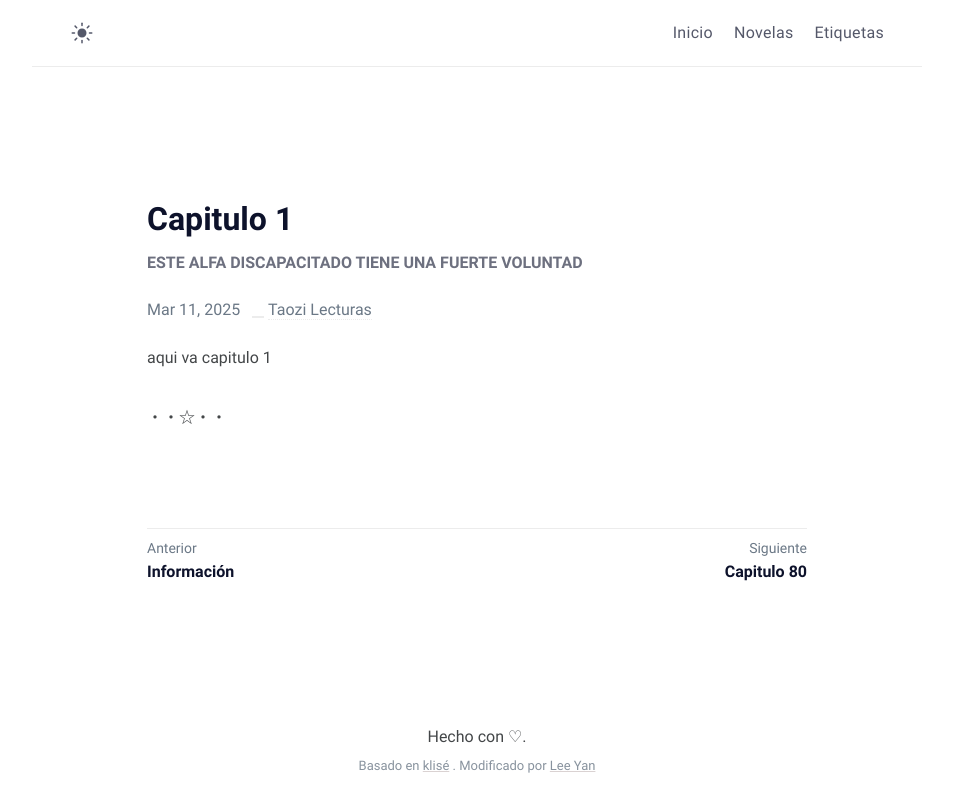
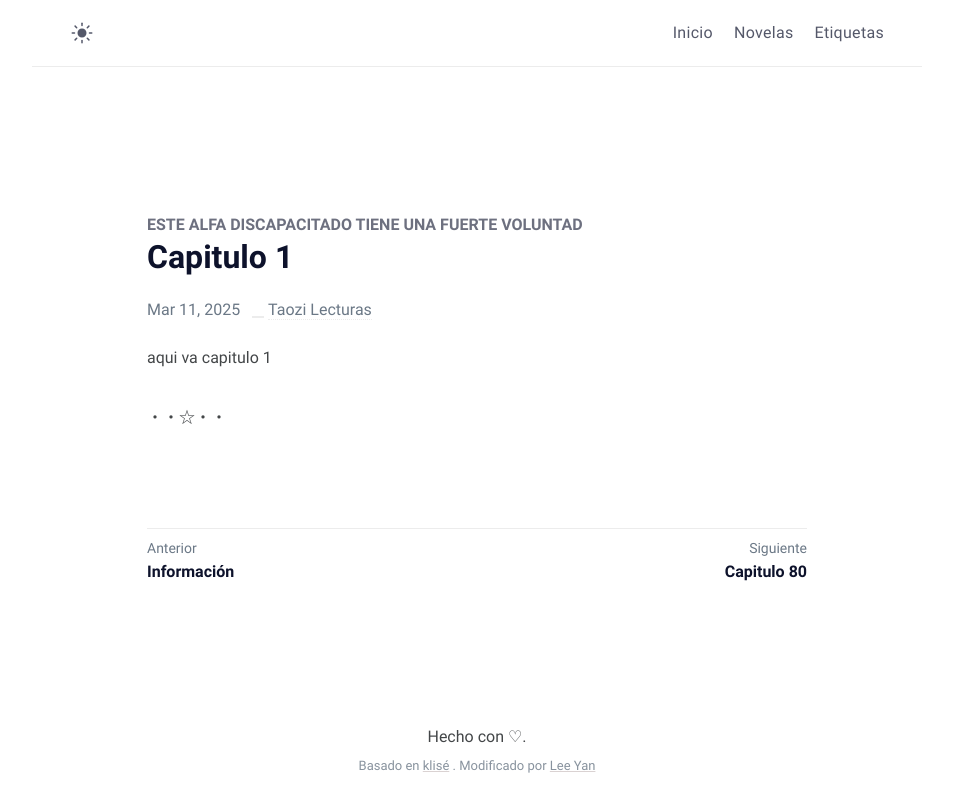
Before and after one commit to taozi-lecturas/taozi-lecturas.github.io, a Jekyll site: the page built from novelas/eadtufv/_posts/2025-03-10-capitulo-01.md, in a window 1280 px wide. Shown: the top 812 px of the page, without its empty margins (163-1116 px from the left). Built offline with Jekyll 4.4.1, drawn with Linux system fonts in a browser that asks for light colours.

Commit message:
Change novel name in chapters (layout)

```diff
--- a/_layouts/post-novel.html
+++ b/_layouts/post-novel.html
@@ -47,14 +47,14 @@ layout: compress
           {% endif %} -->
           <!-- <h1 class="header-title" itemprop="headline">{{ page.title | escape }}</h1> -->
           <h1 class="header-title" itemprop="headline">
-            {{ page.title | escape }}
-            <br>
             <span style="
               opacity: 0.6;
               font-size: 0.5em;
               text-transform: uppercase">
               {{ page.novel | escape }}
             </span>
+            <br>
+            {{ page.title | escape }}
           </h1>
           {% if page.date %}
           <div class="post-meta">
```
